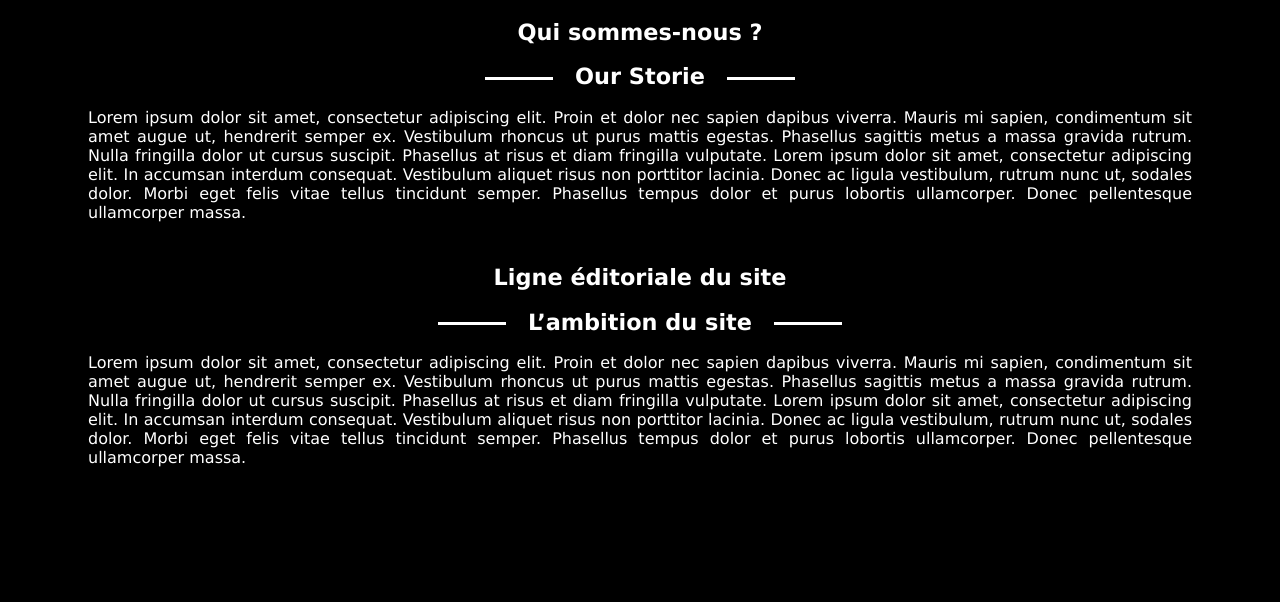
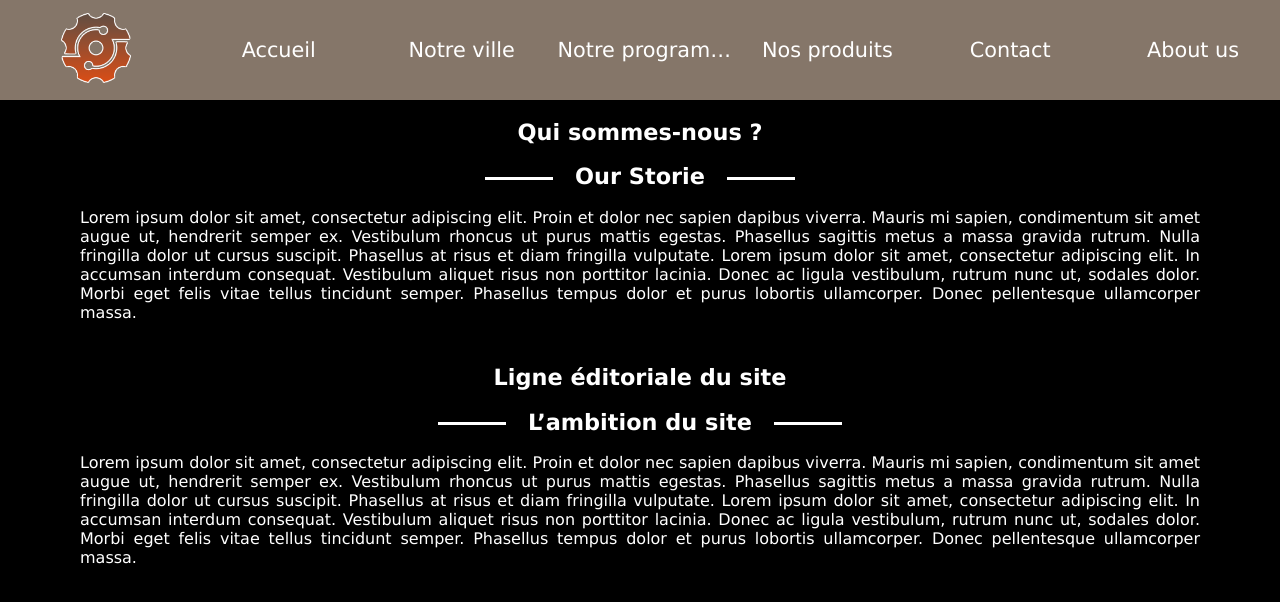
Before and after one commit to wejdene-it/Hack01, a plain HTML site: page apropos.html in a window 1280 px wide. Drawn offline with Linux system fonts and the light colour scheme.

Commit message:
Ajout Nav bar

```diff
--- a/apropos.html
+++ b/apropos.html
@@ -6,7 +6,37 @@
  <link rel="stylesheet" href="style.css">
  <script src="script.js"></script>
  </head>
+ <header>
+
 <body>
+<!-- Nav barre ----------------------- -->
+        <div class="nav">
+            <div class="boutons">
+                <a href="https://www.cyberpunk.net/us/fr/" target="_blank"><img src="images/logoIconeDetour.png" alt="Logo"></a>
+            </div>
+            <div class="boutons">
+                <a href="index.html">Accueil</a>
+            </div>
+            <div class="boutons">
+                <a href="ville.html">Notre ville</a>
+            </div>
+            <div class="boutons">
+                <a href="programme.html">Notre programme</a>
+            </div>
+
+            <div class="boutons">
+                <a href="produits.html">Nos produits</a>
+            </div>
+            <div class="boutons">
+                <a href="contact.html">Contact</a>
+            </div>
+            <div class="boutons">
+                <a href="#about.html">About us</a>
+            </div>
+        </div>
+
+            <!-- Fin nav barre ------------------ -->
+
 <section id="P1">
 <h1>Qui sommes-nous ?</h1>
 <h2>Our Storie</h2>
@@ -15,6 +45,6 @@
 <h2>L’ambition du site</h2>
 <p>Lorem ipsum dolor sit amet, consectetur adipiscing elit. Proin et dolor nec sapien dapibus viverra. Mauris mi sapien, condimentum sit amet augue ut, hendrerit semper ex. Vestibulum rhoncus ut purus mattis egestas. Phasellus sagittis metus a massa gravida rutrum. Nulla fringilla dolor ut cursus suscipit. Phasellus at risus et diam fringilla vulputate. Lorem ipsum dolor sit amet, consectetur adipiscing elit. In accumsan interdum consequat. Vestibulum aliquet risus non porttitor lacinia. Donec ac ligula vestibulum, rutrum nunc ut, sodales dolor. Morbi eget felis vitae tellus tincidunt semper. Phasellus tempus dolor et purus lobortis ullamcorper. Donec pellentesque ullamcorper massa.</p>
 </section>
-
+</header>
 </body>
 </html>
--- a/style.css
+++ b/style.css
@@ -1,6 +1,13 @@
 body{
     background-color: black;
+    width : 100%;
+    margin : auto;
+    font-family: Verdana, Geneva, Tahoma, sans-serif;
+}
+}
 
+#P1{
+padding-top: 60px;
 }
 #P1 h1{
 color:white;
@@ -38,3 +45,83 @@ text-align: justify;
 padding: 0 5rem 1.5rem 5rem;
 
 }
+
+
+/****** HEADER ****/
+
+header {
+    width : 100%;
+}
+
+/** NAV BARRE ******************************************************************* */
+:root {
+    --baseColor : #857669;
+    --baseColor2 : #be9671;
+    --baseGrey : #3A3737;
+
+}
+.nav {
+    background-color: var(--baseColor);
+    width : 100vv;
+    height: 100px;
+    display: flex;
+}
+
+.nav a img {
+    width: 70px;
+    height: 70px;
+}
+
+.boutons {
+    display: inline-block;
+    padding-left : 0.7%;
+    width : 15%;
+    height: inherit;
+    display: flex;
+    margin: auto;
+
+    white-space: nowrap; /* interdiction de passer à la ligne */
+    overflow: hidden;
+    text-align: center;
+}
+
+.boutons :hover {
+    cursor: pointer;
+    background-color: var(--baseColor2);
+    width : 100%;
+    height : 70px;
+    padding-top: 20px;
+    margin: auto;
+}
+
+.boutons a {
+    margin: auto;
+    color : white;
+    font-size: 1.3em;
+    text-decoration: none;
+    overflow: hidden;
+    text-overflow: ellipsis;
+
+}
+
+/** FIN NAV BARRE *********** */
+
+.fond {
+    background-image: url("images/fondAccueil.jpg");
+    display: flex;
+    justify-content: left;
+    align-items: normal;
+    background-size: cover;
+    width : 100%;
+    height: 100vh;
+    text-align: start, left;
+}
+
+.logo img {
+    position: absolute;
+    right: -3%;
+    margin-top: -6%;
+    width : 34%;
+}
+
+/** FIN HEADER ************** */
```
Also changed, not shown: images/logoIcone.png (added), images/logoIconeDetour.png (added), images/logoV2.png (added).
